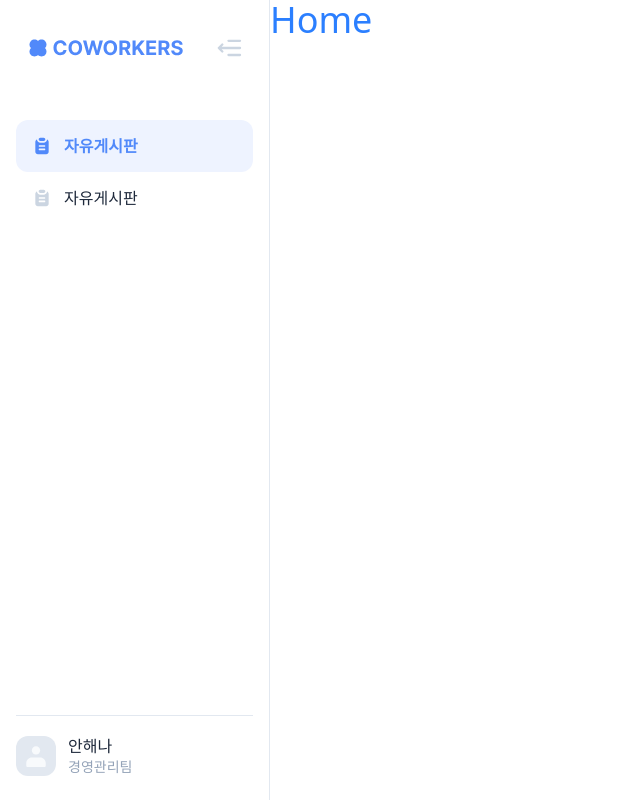
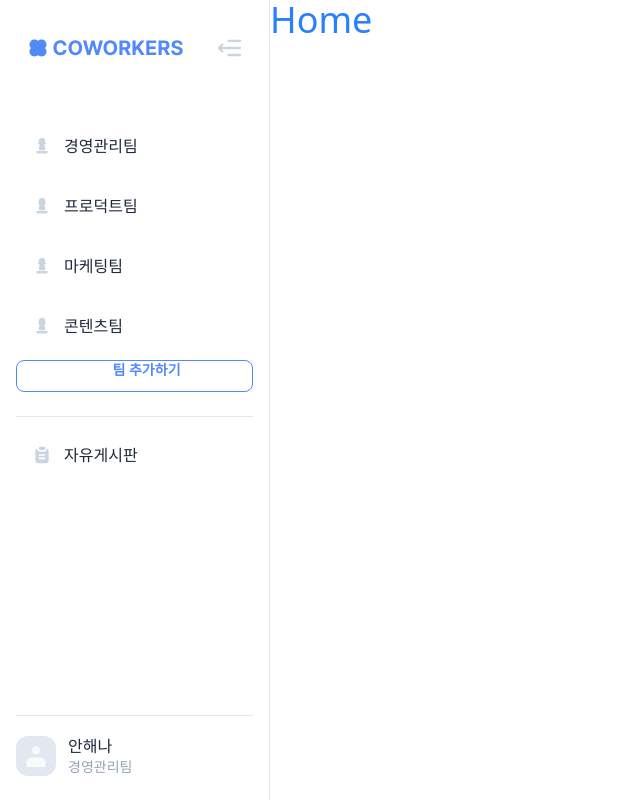
Before and after one commit to BaeZzi813/coworkers, a Next.js app: page / in a window 1280 px wide. Shown: the whole page, without its empty margins (0-640 px from the left). Built offline with nearby package versions, Linux system fonts and the light colour scheme; what overlay-kit would draw is missing.

Commit message:
feat [#9] Sidebar에 사용자가 속한 group 표시

```diff
--- a/src/components/gnb/NavigationLink.tsx
+++ /dev/null
@@ -1,50 +0,0 @@
-import { IconName } from "@/components/icon/icons";
-import { clsx } from "clsx";
-import Link from "next/link";
-import Icon from "../icon";
-
-interface Props {
-  href: string;
-  iconName: IconName;
-  title: string;
-  compact: boolean;
-  active: boolean;
-}
-
-export default function NavigationLink({
-  href,
-  iconName,
-  title,
-  compact,
-  active,
-}: Props) {
-  return (
-    <Link href={href}>
-      <div
-        className={clsx(
-          "flex items-center gap-3 rounded-xl hover:bg-blue-50",
-          compact ? "justify-center p-3.5" : "p-4",
-          active && "bg-blue-50"
-        )}
-      >
-        <Icon
-          name={iconName}
-          size={compact ? "large" : "small"}
-          color={active ? "#5189fa" : "#cbd5e1"}
-        />
-        {compact || (
-          <span
-            className={clsx(
-              "whitespace-nowrap",
-              active
-                ? "text-lg-s text-brand-primary"
-                : "text-lg-r text-text-primary"
-            )}
-          >
-            {title}
-          </span>
-        )}
-      </div>
-    </Link>
-  );
-}
--- a/src/components/gnb/Sidebar.tsx
+++ b/src/components/gnb/Sidebar.tsx
@@ -1,11 +1,16 @@
 import LogoFull from "@/assets/images/logo-full.svg";
 import Logo from "@/assets/images/logo.svg";
 import Icon from "@/components/icon";
+import { getUserGroups } from "@/features/group/apis";
+import { useQuery } from "@tanstack/react-query";
 import clsx from "clsx";
 import { motion } from "motion/react";
+import Link from "next/link";
 import { useState } from "react";
 import Avatar from "../avatar";
-import NavigationLink from "./NavigationLink";
+import { Button } from "../button";
+import SidebarMenu from "./SidebarMenu";
+import UserGroupList from "./UserGroupList";
 
 function sidebarWidth(isFolded: boolean) {
   return isFolded ? 72 : 270;
@@ -35,28 +40,7 @@ export default function Sidebar() {
         <LogoImage isFolded={isFolded} />
         <FoldButton isFolded={isFolded} onClick={handleFoldClick} />
       </header>
-      <div
-        className={clsx(
-          "flex grow flex-col py-6",
-          isFolded ? "items-center" : "px-4"
-        )}
-      >
-        {/* TODO: 로그아웃 상태에서 숨김 필요 */}
-        <NavigationLink
-          href="/boards"
-          iconName="board"
-          title="자유게시판"
-          compact={isFolded}
-          active={true}
-        />
-        <NavigationLink
-          href="/boards"
-          iconName="board"
-          title="자유게시판"
-          compact={isFolded}
-          active={false}
-        />
-      </div>
+      <Content isFolded={isFolded} />
       <footer className={clsx("pb-6", isFolded || "px-4")}>
         <div className="border-t border-border-primary pt-5">
           {/* TODO: 로그아웃 상태에서는 info에 undefined/null이 전달되어 '로그인'으로 표시 */}
@@ -96,6 +80,51 @@ function FoldButton({
       />
     </button>
   );
+}
+
+function Content({ isFolded }: { isFolded: boolean }) {
+  const { data: groups } = useQuery({
+    queryKey: ["user", "groups"],
+    queryFn: getUserGroups,
+  });
+
+  return (
+    <div
+      className={clsx(
+        "flex grow flex-col py-6",
+        isFolded ? "items-center" : "px-4"
+      )}
+    >
+      {groups && (
+        <div className="flex flex-col gap-2">
+          <UserGroupList groups={groups} compact={isFolded} />
+          {isFolded || (
+            <div className="">
+              <Button
+                variant="outlinedPrimary"
+                title="팀 추가하기"
+                iconName="plus"
+                size="small"
+              />
+              <Separator />
+            </div>
+          )}
+        </div>
+      )}
+      <Link href="/boards">
+        <SidebarMenu
+          iconName="board"
+          title="자유게시판"
+          compact={isFolded}
+          active={false}
+        />
+      </Link>
+    </div>
+  );
+}
+
+function Separator() {
+  return <div className="mt-6 mb-3 h-px w-full bg-border-primary" />;
 }
 
 function Profile({
--- /dev/null
+++ b/src/components/gnb/SidebarMenu.tsx
@@ -0,0 +1,45 @@
+import Icon from "@/components/icon";
+import { IconName } from "@/components/icon/icons";
+import { clsx } from "clsx";
+
+interface Props {
+  iconName: IconName;
+  title: string;
+  compact?: boolean;
+  active?: boolean;
+}
+
+export default function SidebarMenu({
+  iconName,
+  title,
+  compact = false,
+  active = false,
+}: Props) {
+  return (
+    <div
+      className={clsx(
+        "flex items-center gap-3 rounded-xl hover:bg-state-50",
+        compact ? "justify-center p-3.5" : "p-4",
+        active && "bg-blue-50"
+      )}
+    >
+      <Icon
+        name={iconName}
+        size={compact ? "large" : "small"}
+        color={active ? "#5189fa" : "#cbd5e1"}
+      />
+      {compact || (
+        <span
+          className={clsx(
+            "whitespace-nowrap",
+            active
+              ? "text-lg-s text-brand-primary"
+              : "text-lg-r text-text-primary"
+          )}
+        >
+          {title}
+        </span>
+      )}
+    </div>
+  );
+}
--- /dev/null
+++ b/src/components/gnb/UserGroupList.tsx
@@ -0,0 +1,27 @@
+import { UserGroup } from "@/types/user-group";
+import Link from "next/link";
+import SidebarMenu from "./SidebarMenu";
+
+interface Props {
+  groups: UserGroup[];
+  compact: boolean;
+}
+
+export default function UserGroupList({ groups, compact }: Props) {
+  return (
+    <ul className="flex flex-col gap-2">
+      {groups.map((group) => (
+        <li key={group.id}>
+          <Link href={`/${group.id}`}>
+            <SidebarMenu
+              iconName="chess"
+              title={group.name}
+              compact={compact}
+              active={false}
+            />
+          </Link>
+        </li>
+      ))}
+    </ul>
+  );
+}
```
